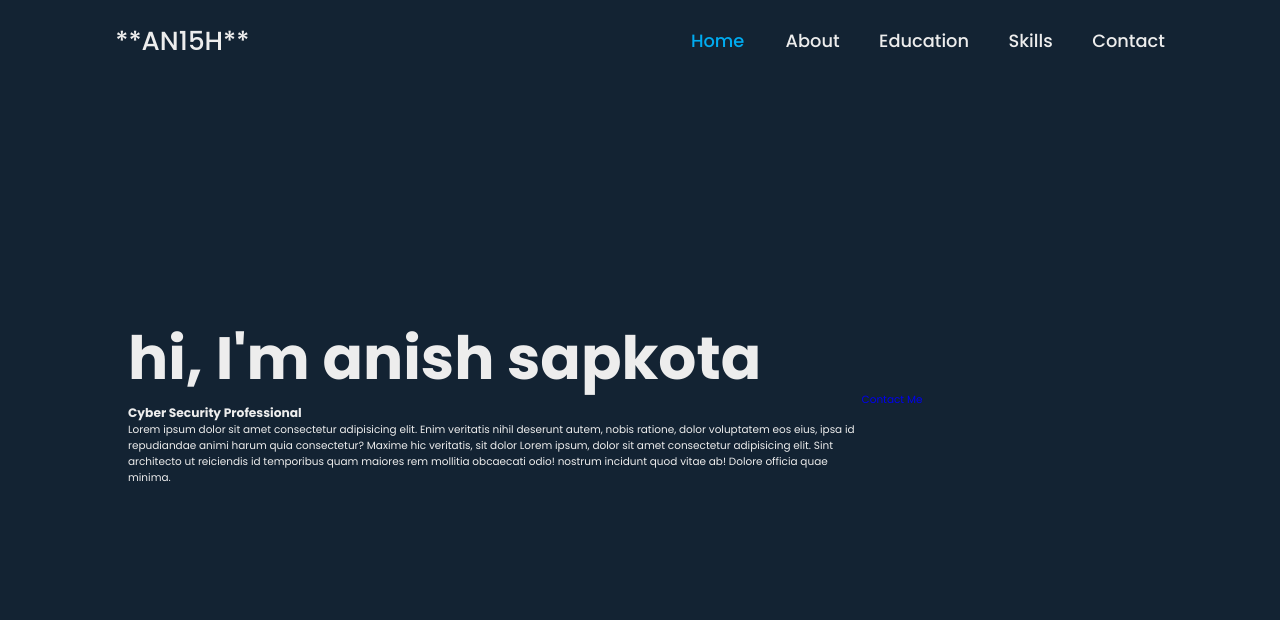
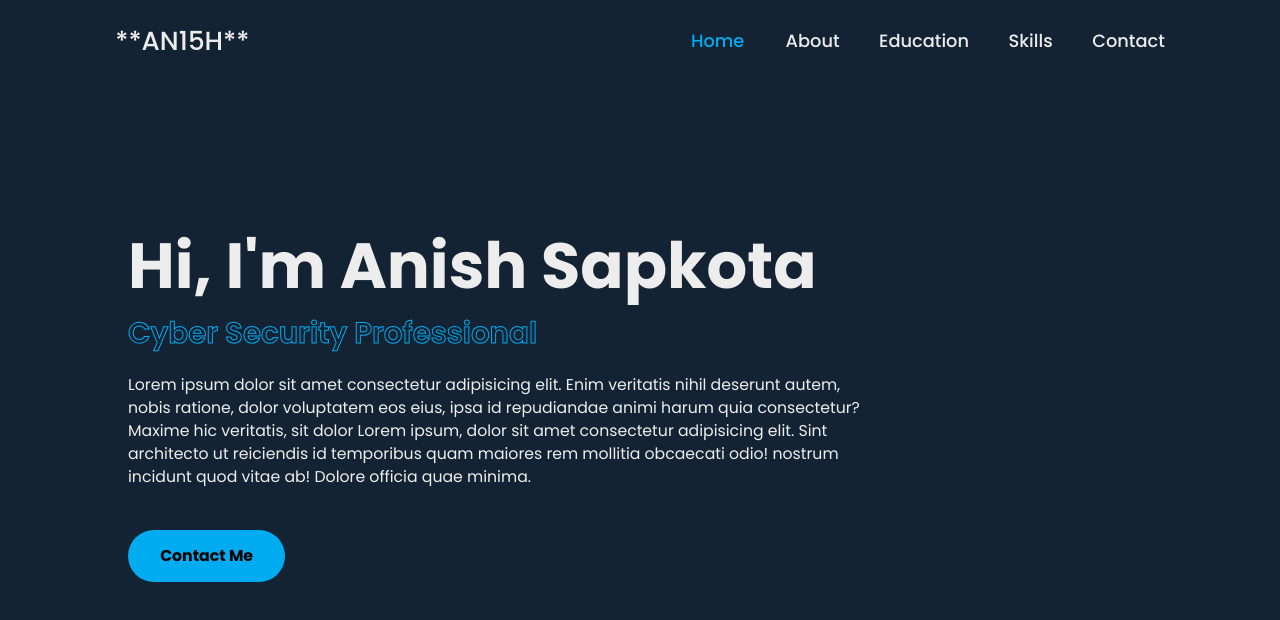
Before and after one commit to AN15H-5AP/Portfolio, a plain HTML site: page index.html in a window 1280 px wide. Drawn offline with nearby package versions, Linux system fonts and the light colour scheme.

Commit message:
my first commits

```diff
--- a/index.html
+++ b/index.html
@@ -1,5 +1,6 @@
 <!DOCTYPE html>
 <html lang="en">
+
 <head>
     <meta charset="UTF-8">
     <meta name="viewport" content="width=device-width, initial-scale=1.0">
@@ -9,6 +10,7 @@
     <link href='https://unpkg.com/boxicons@2.1.4/css/boxicons.min.css' rel='stylesheet'>
 
 </head>
+
 <body>
     <!-- header profile for the code consist logo and nav bar -->
     <header class="header">
@@ -36,23 +38,27 @@
     <!-- code for home section  start -->
     <section class="home" id="home">
         <div class="home-container">
-        <h1>hi, I'm <span>anish sapkota</span></h1>
+            <h1>Hi, I'm <span>Anish Sapkota</span></h1>
             <div class="animated-text">
                 <h3>Cyber Security Professional</h3>
             </div>
             <p>Lorem ipsum dolor sit amet consectetur adipisicing elit. Enim
-            veritatis nihil deserunt autem, nobis ratione, dolor voluptatem eos eius, ipsa id repudiandae animi harum
+                veritatis nihil deserunt autem, nobis ratione, dolor voluptatem eos eius, ipsa id repudiandae animi
+                harum
                 quia consectetur? Maxime hic veritatis, sit dolor
 
                 Lorem ipsum, dolor sit amet consectetur adipisicing elit. Sint architecto ut reiciendis
-             id temporibus quam maiores rem mollitia obcaecati odio! nostrum incidunt quod vitae ab! Dolore officia quae minima.</p>
-    </div>
+                id temporibus quam maiores rem mollitia obcaecati odio! nostrum incidunt quod vitae ab! Dolore officia
+                quae minima.</p>
             <div class="btn-box">
                 <a href="#contact-btn" class="btn">Contact Me</a>
             </div>
+        </div>
+
     </section>
 
     <script src="/script.js"></script>
 
 </body>
+
 </html>
--- a/style.css
+++ b/style.css
@@ -100,12 +100,49 @@ max-width: 70rem;
 
 .home-container h1{
     font-weight: 800;
-    font-size: 5.7rem;
+    font-size: 6.1rem;
     line-height: 1.5 ;
 }
 
 
-.animated-text{
+.home-container .animated-text{
     position: relative;
+    width: 55rem;
+}
+
+.home-container .animated-text h3{
+font-size: 2.8rem;
+font-weight: 600;
+color: transparent;
+line-height: 1.3;
+-webkit-text-stroke: 1px var(--main-color);
 
 }
+
+.home-container p{
+    font-size: 1.5em;
+    padding: 2rem 0 4rem;
+}
+
+.btn-box, .btn-box a{
+    position: relative;
+    display: flex;
+    width: 35rem;
+    height: 5rem;
+    color: black;
+    font-size: 1.5rem;
+    font-weight: 800;
+    border: none;
+    border-radius: 50px;
+
+}
+
+.btn-box .btn {
+position: relative;
+display: inline-flex;
+justify-content: center;
+align-items: center;
+width: 15rem;
+height: 100%;
+background:#00abf0;
+}
```
Lines whose indentation alone changed are shown as unchanged.
